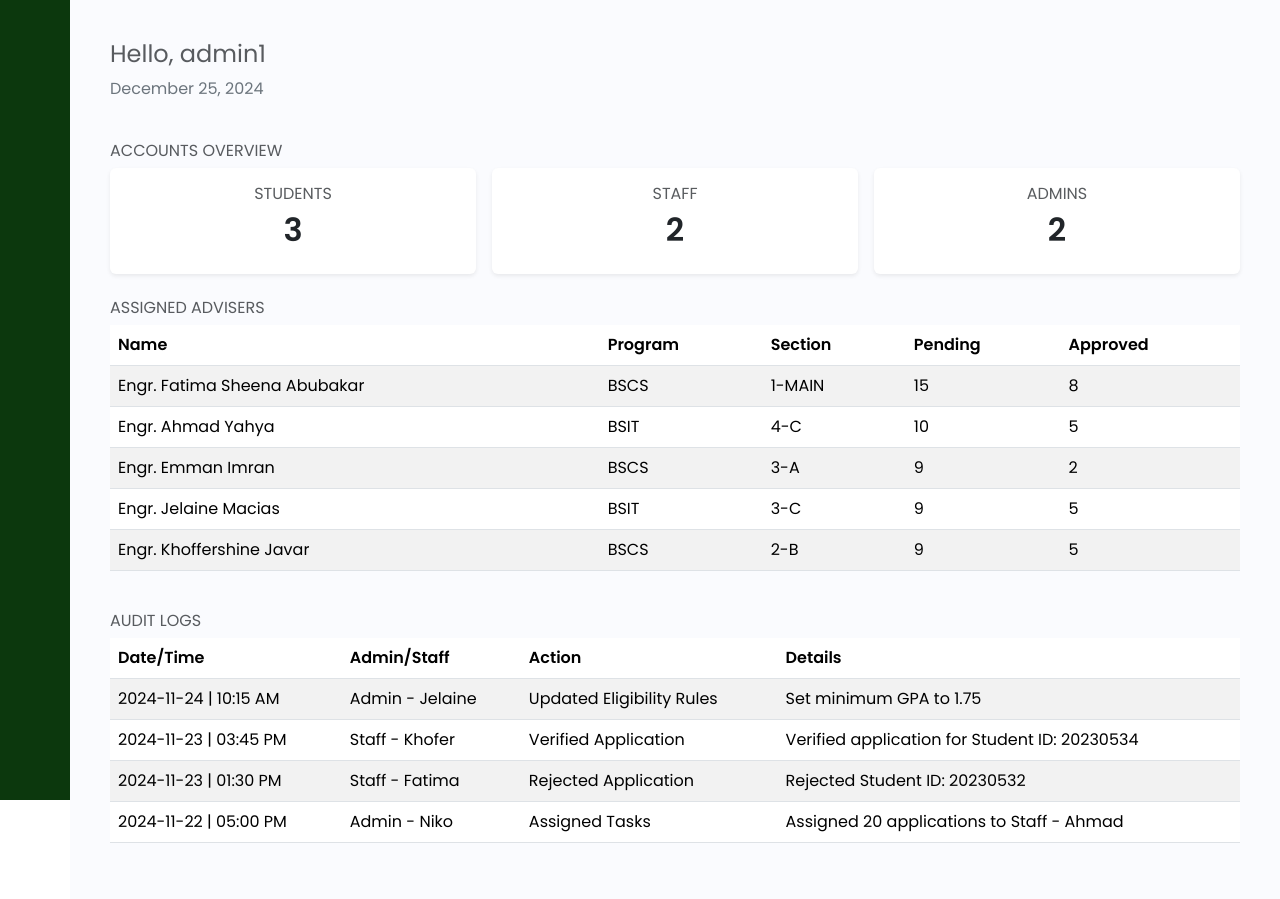
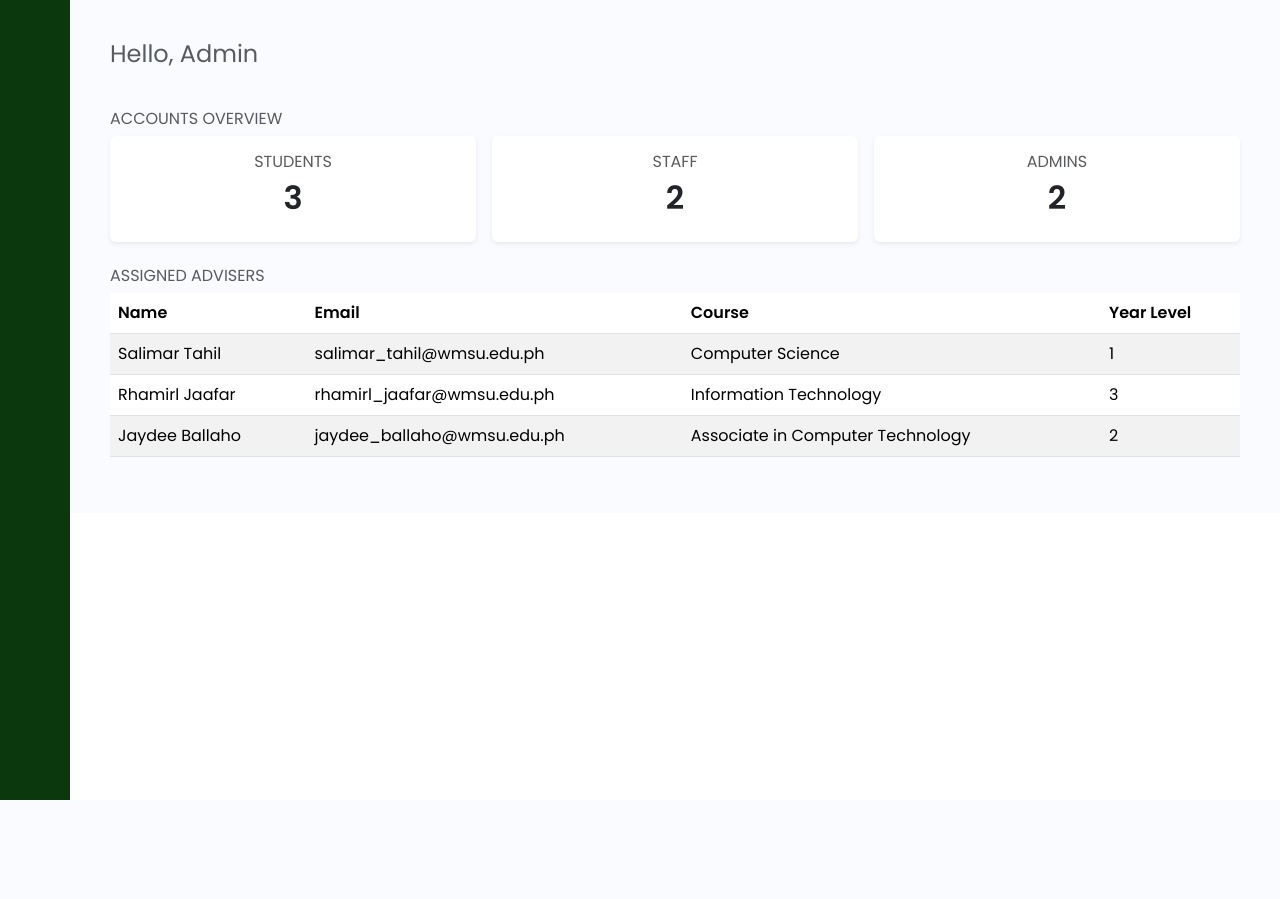
Before and after one commit to nekolaiv/cssc, a PHP site: page /views/admin/index.php in a window 1280 px wide. After the commit the page ends 800 px from the top, so only its background shows below. Run offline with PHP 8.4, Linux system fonts and the light colour scheme; data comes from the database, SQL or seed files in the repository; some libraries are stand-ins or nearby versions.

Commit message:
fixed admin dashboard

```diff
--- a/includes/admin_sidebar.php
+++ b/includes/admin_sidebar.php
@@ -10,7 +10,7 @@
     </div>
     <ul class="sidebar-nav">
         <li class="sidebar-item">
-            <a href="#" data-url="/cssc/views/admin/dashboard.php" class="sidebar-link menu-link">
+            <a href="#" data-url="/cssc/views/admin/admin-dashboard.php" class="sidebar-link menu-link">
                 <i class="lni lni-dashboard"></i>
                 <span>Dashboard</span>
             </a>
--- /dev/null
+++ b/server/adminDashboardServer.php
@@ -0,0 +1,37 @@
+<?php
+require_once '../classes/database.class.php';
+
+if ($_SERVER['REQUEST_METHOD'] === 'POST') {
+    $action = $_POST['action'] ?? '';
+    $db = new Database();
+
+    if ($action === 'getCounts') {
+        try {
+            $students = $db->fetchOne("SELECT COUNT(*) as count FROM registered_students")['count'] ?? 0;
+            $staff = $db->fetchOne("SELECT COUNT(*) as count FROM staff_accounts")['count'] ?? 0;
+            $admins = $db->fetchOne("SELECT COUNT(*) as count FROM admin_accounts")['count'] ?? 0;
+
+            echo json_encode(['success' => true, 'students' => $students, 'staff' => $staff, 'admins' => $admins]);
+        } catch (Exception $e) {
+            echo json_encode(['success' => false, 'error' => $e->getMessage()]);
+        }
+    } elseif ($action === 'getAdvisers') {
+        try {
+            $advisers = $db->fetchAll("
+                SELECT
+                    CONCAT(first_name, ' ', last_name) as name,
+                    email,
+                    course,
+                    year_level
+                FROM advisers
+            ");
+
+            echo json_encode(['success' => true, 'advisers' => $advisers]);
+        } catch (Exception $e) {
+            echo json_encode(['success' => false, 'error' => $e->getMessage()]);
+        }
+    } else {
+        echo json_encode(['success' => false, 'error' => 'Invalid action.']);
+    }
+}
+?>
--- /dev/null
+++ b/views/admin/admin-dashboard.php
@@ -0,0 +1,73 @@
+<!DOCTYPE html>
+<html lang="en">
+<head>
+    <meta charset="UTF-8">
+    <meta name="viewport" content="width=device-width, initial-scale=1.0">
+    <title>Admin Dashboard</title>
+    <link href="https://cdn.jsdelivr.net/npm/bootstrap@5.3.0-alpha3/dist/css/bootstrap.min.css" rel="stylesheet">
+    <script src="https://code.jquery.com/jquery-3.6.0.min.js"></script>
+</head>
+<body>
+    <div class="container-fluid px-4">
+        <!-- Greeting Section -->
+        <div class="row my-4">
+            <div class="col-12">
+                <h4 class="text-muted">Hello, Admin</h4>
+                <p class="text-secondary" id="currentDate"></p>
+            </div>
+        </div>
+
+        <!-- Statistics Cards -->
+        <h6 class="text-muted">ACCOUNTS OVERVIEW</h6>
+        <div class="row g-3">
+            <div class="col-md-4">
+                <div class="card shadow-sm border-0 h-100">
+                    <div class="card-body text-center">
+                        <h6 class="text-muted">STUDENTS</h6>
+                        <h2 class="fw-bold" id="studentCount">0</h2>
+                    </div>
+                </div>
+            </div>
+            <div class="col-md-4">
+                <div class="card shadow-sm border-0 h-100">
+                    <div class="card-body text-center">
+                        <h6 class="text-muted">STAFF</h6>
+                        <h2 class="fw-bold" id="staffCount">0</h2>
+                    </div>
+                </div>
+            </div>
+            <div class="col-md-4">
+                <div class="card shadow-sm border-0 h-100">
+                    <div class="card-body text-center">
+                        <h6 class="text-muted">ADMINS</h6>
+                        <h2 class="fw-bold" id="adminCount">0</h2>
+                    </div>
+                </div>
+            </div>
+        </div>
+
+        <!-- Advisers Table -->
+        <div class="row my-4">
+            <div class="col-12">
+                <h6 class="text-muted">ASSIGNED ADVISERS</h6>
+                <table class="table table-hover table-striped" id="advisersTable">
+                    <thead>
+                        <tr class="text-muted">
+                            <th>Name</th>
+                            <th>Email</th>
+                            <th>Course</th>
+                            <th>Year Level</th>
+                        </tr>
+                    </thead>
+                    <tbody>
+                        <tr>
+                            <td colspan="4" class="text-center">Loading...</td>
+                        </tr>
+                    </tbody>
+                </table>
+            </div>
+        </div>
+    </div>
+    <script src="/cssc/js/admin-dashboard.js"></script>
+</body>
+</html>
--- a/views/admin/admin-management.php
+++ b/views/admin/admin-management.php
@@ -7,7 +7,7 @@
     <link href="https://cdn.jsdelivr.net/npm/bootstrap@5.3.0-alpha1/dist/css/bootstrap.min.css" rel="stylesheet">
     <script src="https://code.jquery.com/jquery-3.6.0.min.js"></script>
     <script src="https://cdn.jsdelivr.net/npm/bootstrap@5.3.0-alpha1/dist/js/bootstrap.bundle.min.js"></script>
-    <script src="/cssc/js/admin-management.js"></script>
+    <!-- <script src="/cssc/js/admin-management.js"></script> -->
 </head>
 <body>
 <div class="container mt-4">
--- a/views/admin/dashboard.php
+++ /dev/null
@@ -1,156 +0,0 @@
-<!DOCTYPE html>
-<html lang="en">
-
-<head>
-    <meta charset="UTF-8">
-    <meta name="viewport" content="width=device-width, initial-scale=1.0">
-    <title>Admin Dashboard</title>
-    <link href="https://cdn.jsdelivr.net/npm/bootstrap@5.3.0-alpha3/dist/css/bootstrap.min.css" rel="stylesheet">
-    <script src="https://code.jquery.com/jquery-3.6.0.min.js"></script>
-</head>
-
-<body>
-    <div class="container-fluid px-4">
-        <!-- Greeting Section -->
-        <div class="row my-4">
-            <div class="col-12">
-                <h4 class="text-muted">Hello, admin1</h4>
-                <p class="text-secondary">December 25, 2024</p>
-            </div>
-        </div>
-
-        <!-- Statistics Cards -->
-        <h6 class="text-muted">ACCOUNTS OVERVIEW</h6>
-        <div class="row g-3">
-            <!-- Student Count -->
-            <div class="col-md-4">
-                <div class="card shadow-sm border-0 h-100">
-                    <div class="card-body text-center">
-                        <h6 class="text-muted">STUDENTS</h6>
-                        <h2 class="fw-bold" id="studentCount">0</h2>
-                        <i class="lni lni-users fs-2 text-primary"></i>
-                    </div>
-                </div>
-            </div>
-            <!-- Staff Count -->
-            <div class="col-md-4">
-                <div class="card shadow-sm border-0 h-100">
-                    <div class="card-body text-center">
-                        <h6 class="text-muted">STAFF</h6>
-                        <h2 class="fw-bold" id="staffCount">0</h2>
-                        <i class="lni lni-user fs-2 text-success"></i>
-                    </div>
-                </div>
-            </div>
-            <!-- Admin Count -->
-            <div class="col-md-4">
-                <div class="card shadow-sm border-0 h-100">
-                    <div class="card-body text-center">
-                        <h6 class="text-muted">ADMINS</h6>
-                        <h2 class="fw-bold" id="adminCount">0</h2>
-                        <i class="lni lni-shield fs-2 text-warning"></i>
-                    </div>
-                </div>
-            </div>
-        </div>
-
-        <!-- Assigned Advisers -->
-        <div class="row my-4">
-            <div class="col-12">
-                <h6 class="text-muted">ASSIGNED ADVISERS</h6>
-                <table class="table table-hover table-striped">
-                    <thead>
-                        <tr class="text-muted">
-                            <th>Name</th>
-                            <th>Program</th>
-                            <th>Section</th>
-                            <th>Pending</th>
-                            <th>Approved</th>
-                        </tr>
-                    </thead>
-                    <tbody>
-                        <tr>
-                            <td>Engr. Fatima Sheena Abubakar</td>
-                            <td>BSCS</td>
-                            <td>1-MAIN</td>
-                            <td>15</td>
-                            <td>8</td>
-                        </tr>
-                        <tr>
-                            <td>Engr. Ahmad Yahya</td>
-                            <td>BSIT</td>
-                            <td>4-C</td>
-                            <td>10</td>
-                            <td>5</td>
-                        </tr>
-                        <tr>
-                            <td>Engr. Emman Imran</td>
-                            <td>BSCS</td>
-                            <td>3-A</td>
-                            <td>9</td>
-                            <td>2</td>
-                        </tr>
-                        <tr>
-                            <td>Engr. Jelaine Macias</td>
-                            <td>BSIT</td>
-                            <td>3-C</td>
-                            <td>9</td>
-                            <td>5</td>
-                        </tr>
-                        <tr>
-                            <td>Engr. Khoffershine Javar</td>
-                            <td>BSCS</td>
-                            <td>2-B</td>
-                            <td>9</td>
-                            <td>5</td>
-                        </tr>
-                    </tbody>
-                </table>
-            </div>
-        </div>
-
-        <!-- Audit Logs -->
-        <div class="row my-4">
-            <div class="col-12">
-                <h6 class="text-muted">AUDIT LOGS</h6>
-                <table class="table table-hover table-striped">
-                    <thead>
-                        <tr class="text-muted">
-                            <th>Date/Time</th>
-                            <th>Admin/Staff</th>
-                            <th>Action</th>
-                            <th>Details</th>
-                        </tr>
-                    </thead>
-                    <tbody>
-                        <tr>
-                            <td>2024-11-24 | 10:15 AM</td>
-                            <td>Admin - Jelaine</td>
-                            <td>Updated Eligibility Rules</td>
-                            <td>Set minimum GPA to 1.75</td>
-                        </tr>
-                        <tr>
-                            <td>2024-11-23 | 03:45 PM</td>
-                            <td>Staff - Khofer</td>
-                            <td>Verified Application</td>
-                            <td>Verified application for Student ID: 20230534</td>
-                        </tr>
-                        <tr>
-                            <td>2024-11-23 | 01:30 PM</td>
-                            <td>Staff - Fatima</td>
-                            <td>Rejected Application</td>
-                            <td>Rejected Student ID: 20230532</td>
-                        </tr>
-                        <tr>
-                            <td>2024-11-22 | 05:00 PM</td>
-                            <td>Admin - Niko</td>
-                            <td>Assigned Tasks</td>
-                            <td>Assigned 20 applications to Staff - Ahmad</td>
-                        </tr>
-                    </tbody>
-                </table>
-            </div>
-        </div>
-    </div>
-</body>
-</html>
--- a/views/admin/staff-management.php
+++ b/views/admin/staff-management.php
@@ -7,7 +7,7 @@
     <link href="https://cdn.jsdelivr.net/npm/bootstrap@5.3.0-alpha1/dist/css/bootstrap.min.css" rel="stylesheet">
     <script src="https://code.jquery.com/jquery-3.6.0.min.js"></script>
     <script src="https://cdn.jsdelivr.net/npm/bootstrap@5.3.0-alpha1/dist/js/bootstrap.bundle.min.js"></script>
-    <script src="/cssc/js/staff-management.js"></script>
+    <!-- <script src="/cssc/js/staff-management.js"></script> -->
 </head>
 <body>
     <div class="container mt-4">
--- a/views/admin/student-management.php
+++ b/views/admin/student-management.php
@@ -6,7 +6,7 @@
     <!-- <script src="https://code.jquery.com/jquery-3.6.0.min.js"></script> -->
     <script src="/cssc/vendor/jquery-3.7.1/jquery-3.7.1.min.js"></script>
     <script src="https://cdn.jsdelivr.net/npm/bootstrap@5.3.0-alpha1/dist/js/bootstrap.bundle.min.js"></script>
-    <script src="/cssc/js/student-management.js"></script>
+    <!-- <script src="/cssc/js/student-management.js"></script> -->
 </head>
 <body>
     <div class="container mt-4">
```
Also changed, not shown: classes/_admin.class.php (+7 -0 lines), js/admin-dashboard.js (added, +59 -0 lines), js/admin_sidebar.js (+52 -113 lines).
